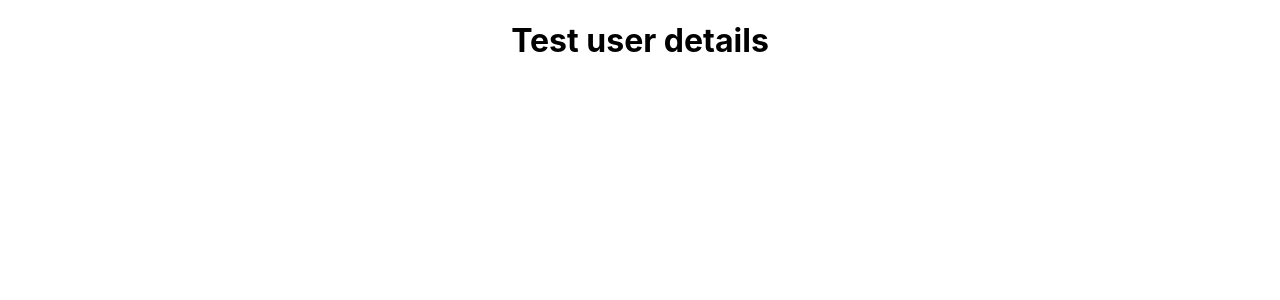
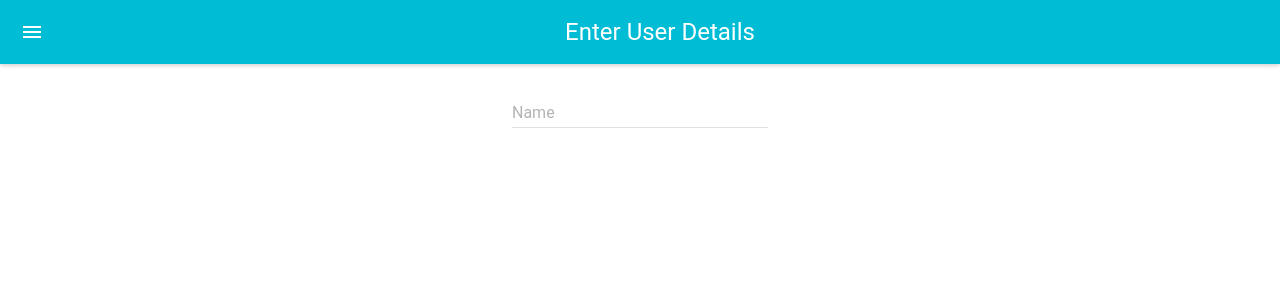
Before and after one commit to mostmojo/react-form, a React (Create React App) app: page / in a window 1280 px wide. Shown: the top 300 px of the page. Built offline with nearby package versions, Linux system fonts and the light colour scheme.

Commit message:
Add labels and material ui to form name

```diff
--- a/src/components/FormUserDetails.js
+++ b/src/components/FormUserDetails.js
@@ -13,9 +13,15 @@ export class FormUserDetails extends Component {
 	render() {
 		const { values } = this.props; // this.props.values
 		return (
-			<div>
-				<h1>Test user details</h1>
-			</div>
+			<MuiThemeProvider>
+				<React.Fragment>
+					<AppBar title="Enter User Details" />
+					<TextField
+					hintText="Enter your first and last name"
+					floatingLabelText="Name"
+					/>
+				</React.Fragment>
+			</MuiThemeProvider>
 		);
 	}
 }
```
